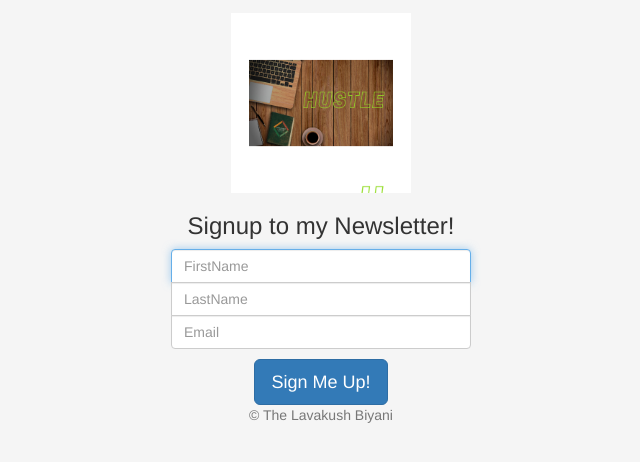
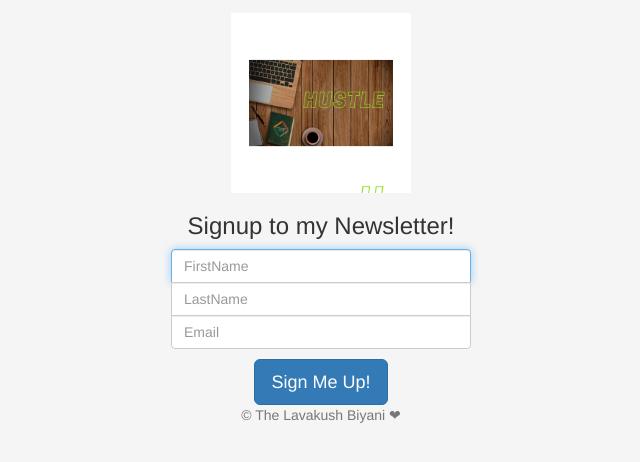
Before and after one commit to lavakush07/Newsletter-Signup, a website: page signup.html in a window 1280 px wide. Shown: the part 176-638 px from the top of the page, 319-959 px from the left. Drawn offline with nearby package versions, Linux system fonts and the light colour scheme.

Commit message:
emoji has changed

```diff
--- a/signup.html
+++ b/signup.html
@@ -66,7 +66,7 @@
       </div>
 
     <button class="w-100 btn btn-lg btn-primary" type="submit">Sign Me Up!</button>
-    <p class="mt-5 mb-3 text-muted">&copy; The Lavakush Biyani</p>
+    <p class="mt-5 mb-3 text-muted">&copy; The Lavakush Biyani ❤</p>
   </form>
 
 
```
